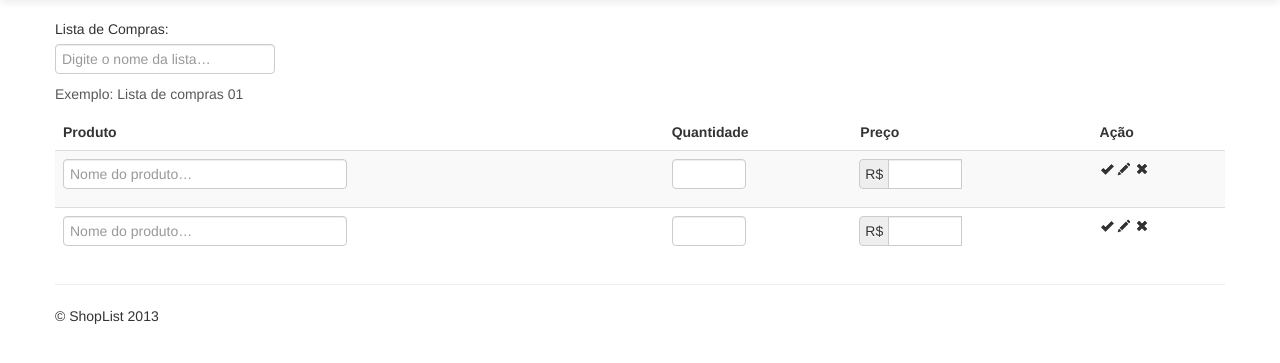
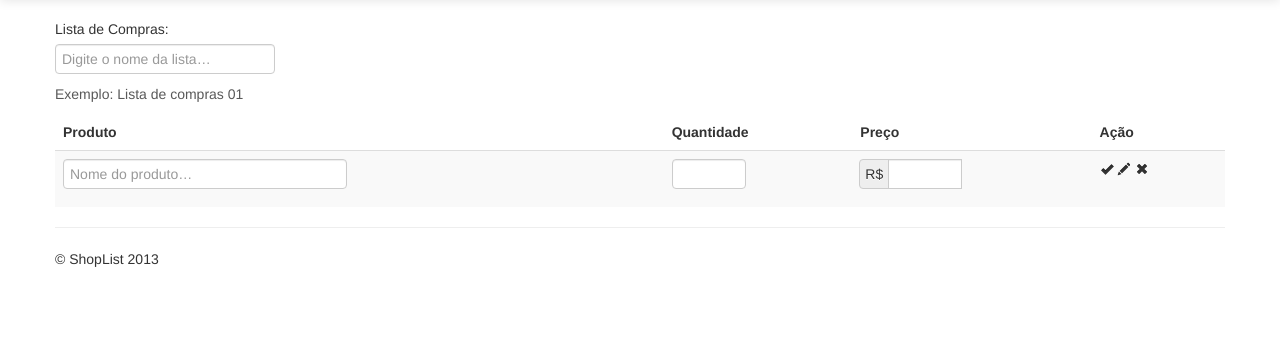
Before and after one commit to luisrpp/shoplist, a Django app: page /shoplist/add in a window 1280 px wide. Shown: the part 41-404 px from the top of the page. Run offline with Django 3.2, Linux system fonts and the light colour scheme; parts of the project's set-up code (start-up, migrations or seed data) failed here and were passed over; some libraries are stand-ins or nearby versions.

Commit message:
Shoplist template

```diff
--- a/shoplist/core/templates/core/shoplist.html
+++ b/shoplist/core/templates/core/shoplist.html
@@ -38,25 +38,6 @@
                 <i class="icon-remove"></i>
             </td>
         </tr>
-        <tr>
-            <td>
-                <input class="input-xlarge" type="text" placeholder="Nome do produto…">
-            </td>
-            <td>
-                <input class="input-mini" type="text">
-            </td>
-            <td>
-                <div class="input-prepend input-append">
-                <span class="add-on">R$</span>
-                <input class="input-mini" id="appendedPrependedInput" type="text">
-                </div>
-            </td>
-            <td>
-                <i class="icon-ok"></i>
-                <i class="icon-pencil"></i>
-                <i class="icon-remove"></i>
-            </td>
-        </tr>
       </tbody>
     </table>
 
```
